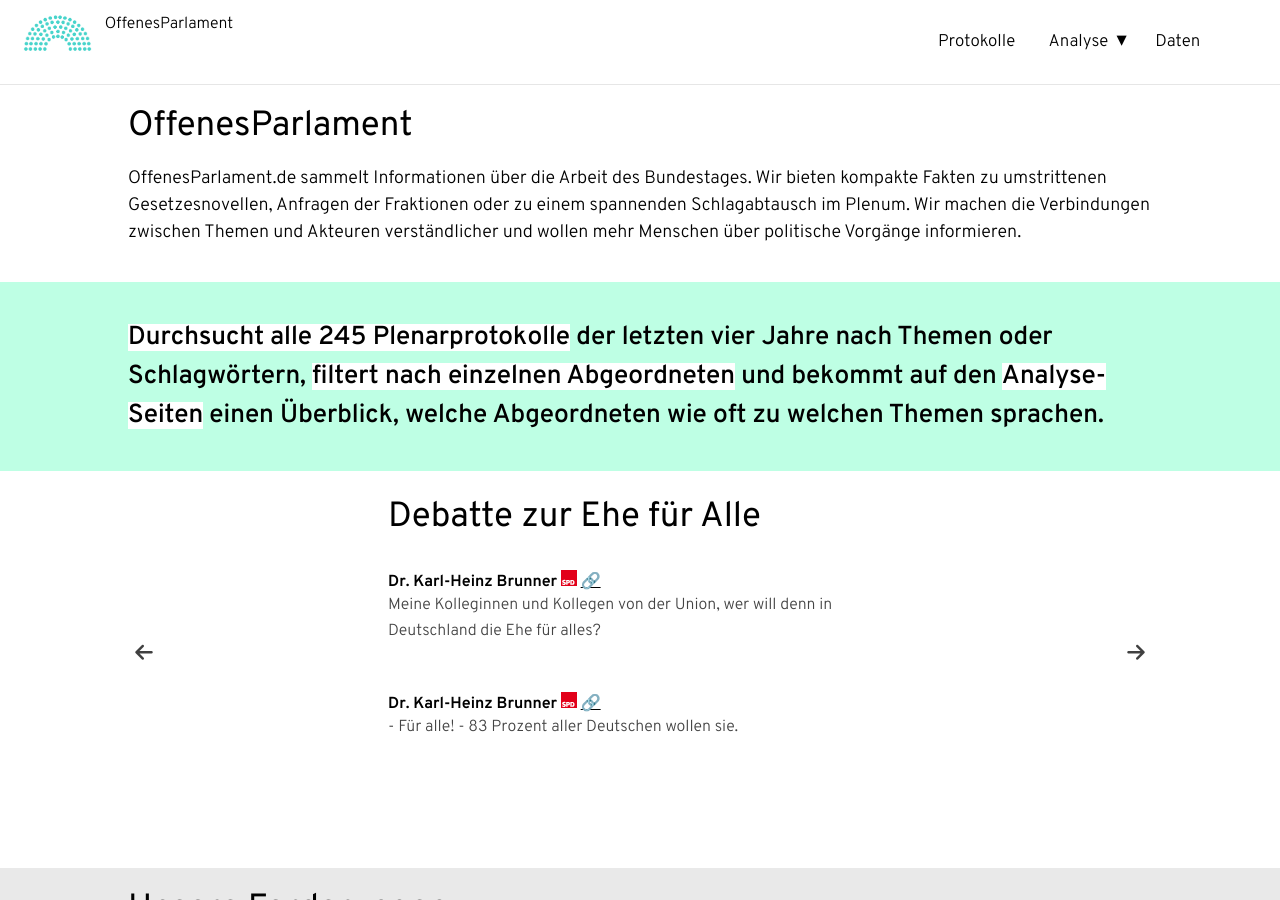
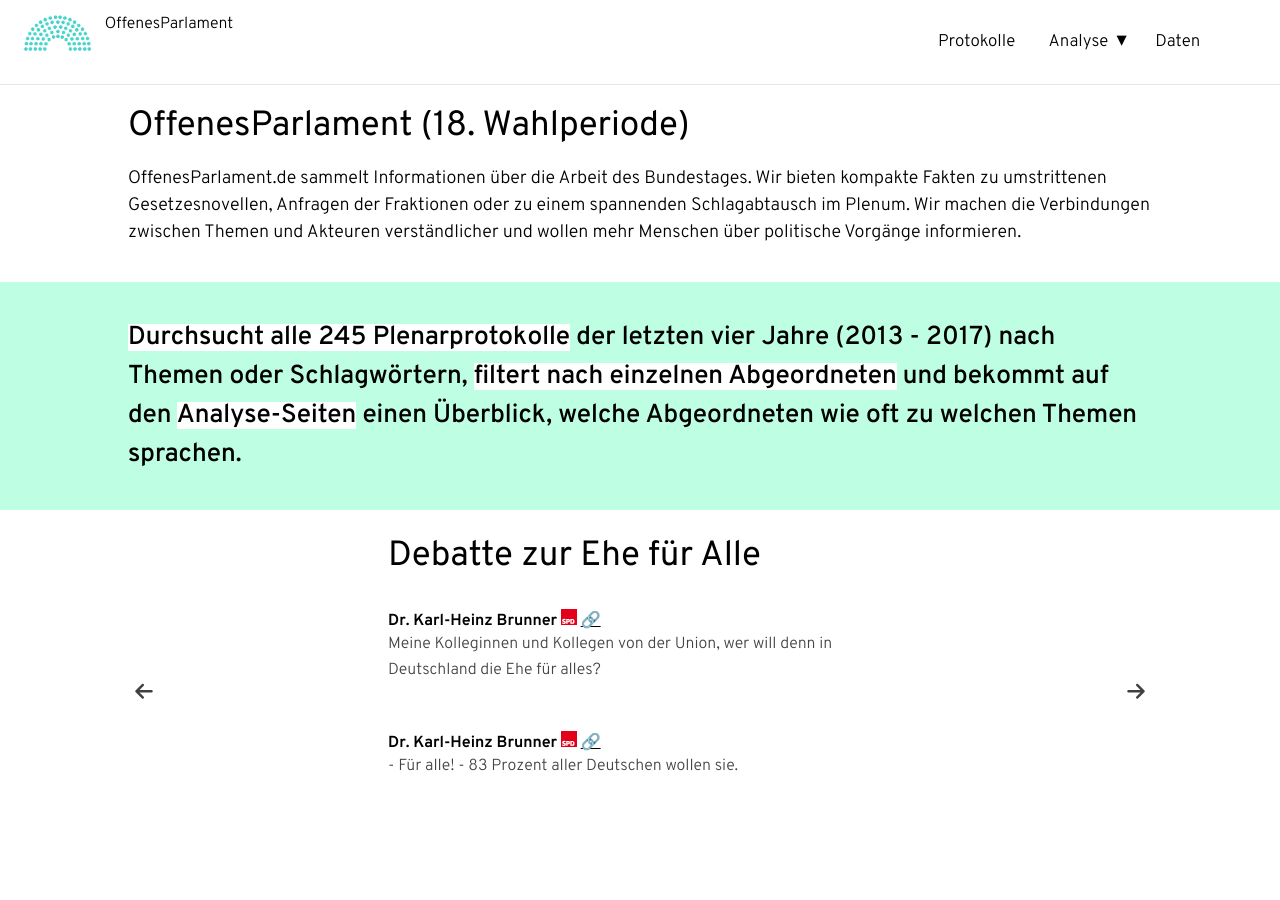
Before and after one commit to Datenschule/offenesparlament.de-frontend, a Jekyll site: the page built from index.html, in a window 1280 px wide and 900 px high. Built offline with Jekyll 4.4.1, drawn with Linux system fonts in a browser that asks for light colours; comment, search, counter and statistics services are not loaded.

Commit message:
Update index.html

```diff
--- a/index.html
+++ b/index.html
@@ -7,7 +7,7 @@ description: OffenesParlament.de macht Plenarprotokolle des Bundestags durchsuch
 
 <div class="container container-padding">
 	<div class="container-title">
-		<h1>OffenesParlament</h1>
+		<h1>OffenesParlament (18. Wahlperiode)</h1>
 	</div>
 	<div class="container-left-12">
 		<p> OffenesParlament.de sammelt Informationen über die Arbeit des Bundestages. Wir bieten kompakte Fakten zu umstrittenen Gesetzesnovellen, Anfragen der Fraktionen oder zu einem spannenden Schlagabtausch im Plenum. Wir machen die
@@ -19,7 +19,7 @@ description: OffenesParlament.de macht Plenarprotokolle des Bundestags durchsuch
 <div class="container-interlude container-padding container-margin-bottom">
 	<div class="container">
 		<div class="container-left-12">
-			<p class="interlude-text-big"><a href="/protokolle">Durchsucht alle 245 Plenarprotokolle</a> der letzten vier Jahre nach Themen oder Schlagwörtern, <a href="/protokolle"> filtert nach einzelnen Abgeordneten</a> und bekommt auf
+			<p class="interlude-text-big"><a href="/protokolle">Durchsucht alle 245 Plenarprotokolle</a> der letzten vier Jahre (2013 - 2017) nach Themen oder Schlagwörtern, <a href="/protokolle"> filtert nach einzelnen Abgeordneten</a> und bekommt auf
 				den <a href="/analyse/index.html">Analyse-Seiten</a> einen Überblick, welche Abgeordneten wie oft zu welchen Themen sprachen.</p>
 		</div>
 
```
